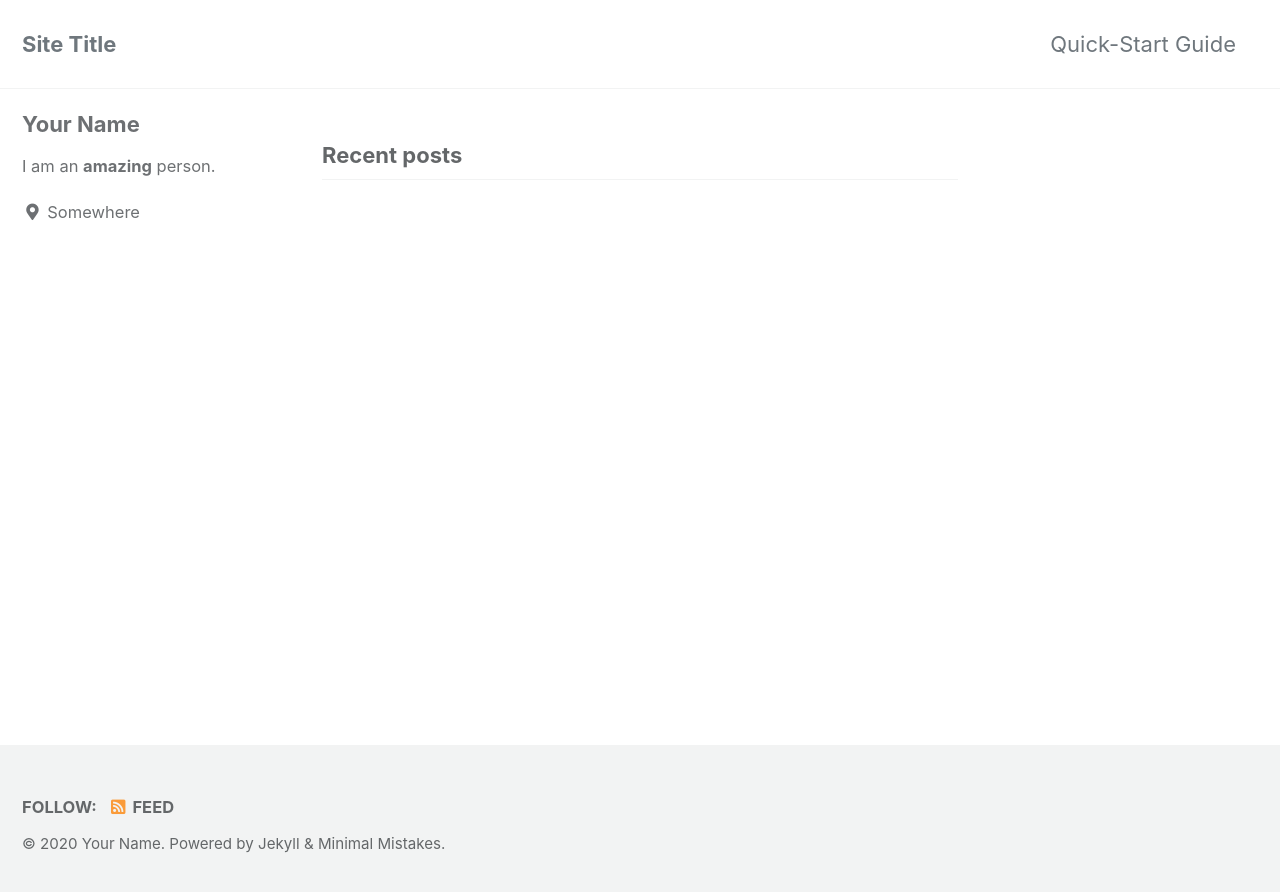
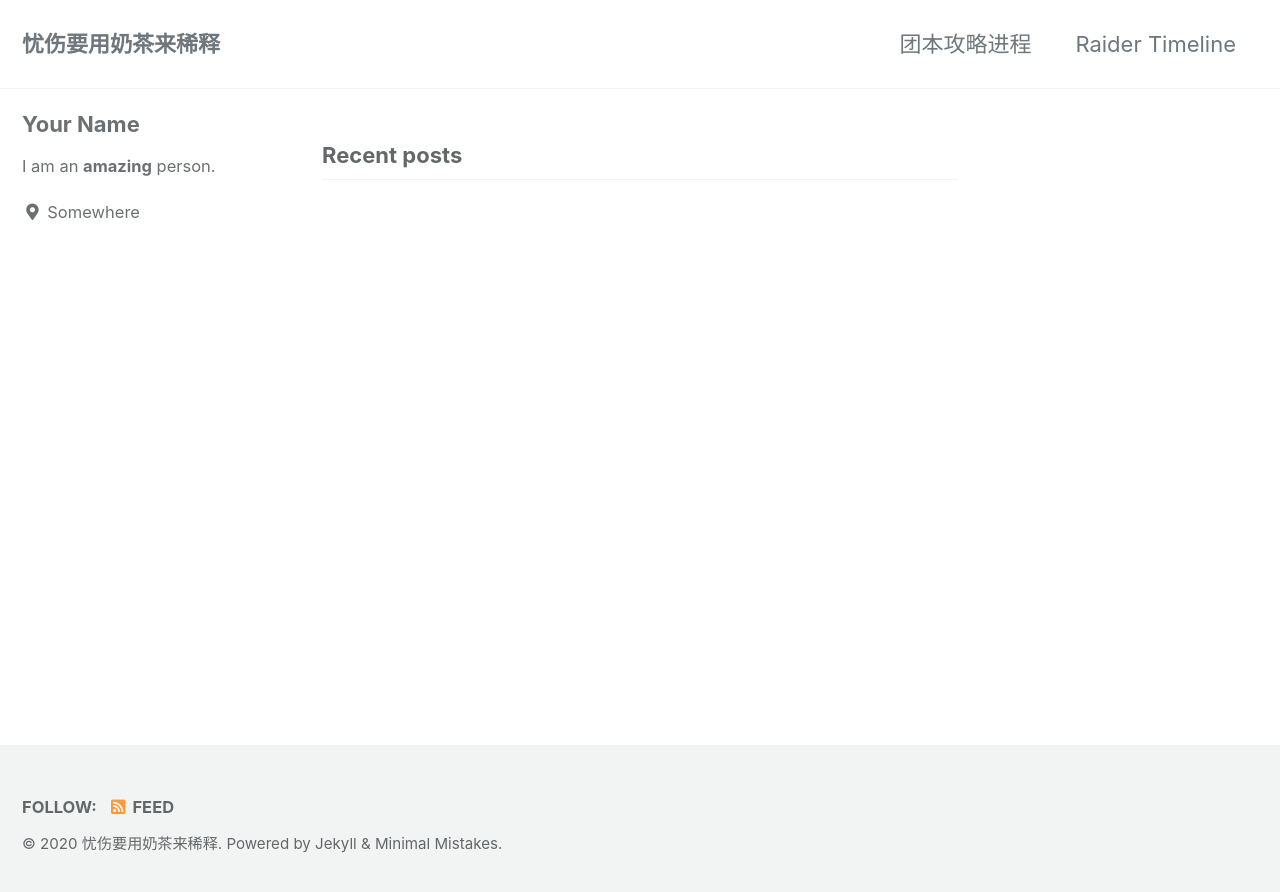
Before and after one commit to supermt/supermt.github.io, a Jekyll site: the page built from index.html, in a window 1280 px wide. Shown: the top 892 px of the page. Built offline with Jekyll 4.4.1, drawn with Linux system fonts in a browser that asks for light colours; cached includes are drawn as plain includes; the list of posts is cut into pages by our own code.

Commit message:
add timeline

```diff
--- a/_config.yml
+++ b/_config.yml
@@ -16,10 +16,10 @@ minimal_mistakes_skin    : "default" # "air", "aqua", "contrast", "dark", "dirt"
 
 # Site Settings
 locale                   : "en-US"
-title                    : "Site Title"
+title                    : "忧伤要用奶茶来稀释"
 title_separator          : "-"
 subtitle                 : # site tagline that appears below site title in masthead
-name                     : "Your Name"
+name                     : ""
 description              : "An amazing website."
 url                      : # the base hostname & protocol for your site e.g. "https://mmistakes.github.io"
 baseurl                  : # the subpath of your site, e.g. "/blog"
--- a/_data/navigation.yml
+++ b/_data/navigation.yml
@@ -1,9 +1,9 @@
 # main links
 main:
-  - title: "Quick-Start Guide"
-    url: https://mmistakes.github.io/minimal-mistakes/docs/quick-start-guide/
-  # - title: "About"
-  #   url: https://mmistakes.github.io/minimal-mistakes/about/
+  - title: "团本攻略进程"
+    url: https://mmistakes.github.io/minimal-mistakes/about/
+  - title: "Raider Timeline"
+    url: https://mmistakes.github.io/minimal-mistakes/about/
   # - title: "Sample Posts"
   #   url: /year-archive/
   # - title: "Sample Collections"
```
